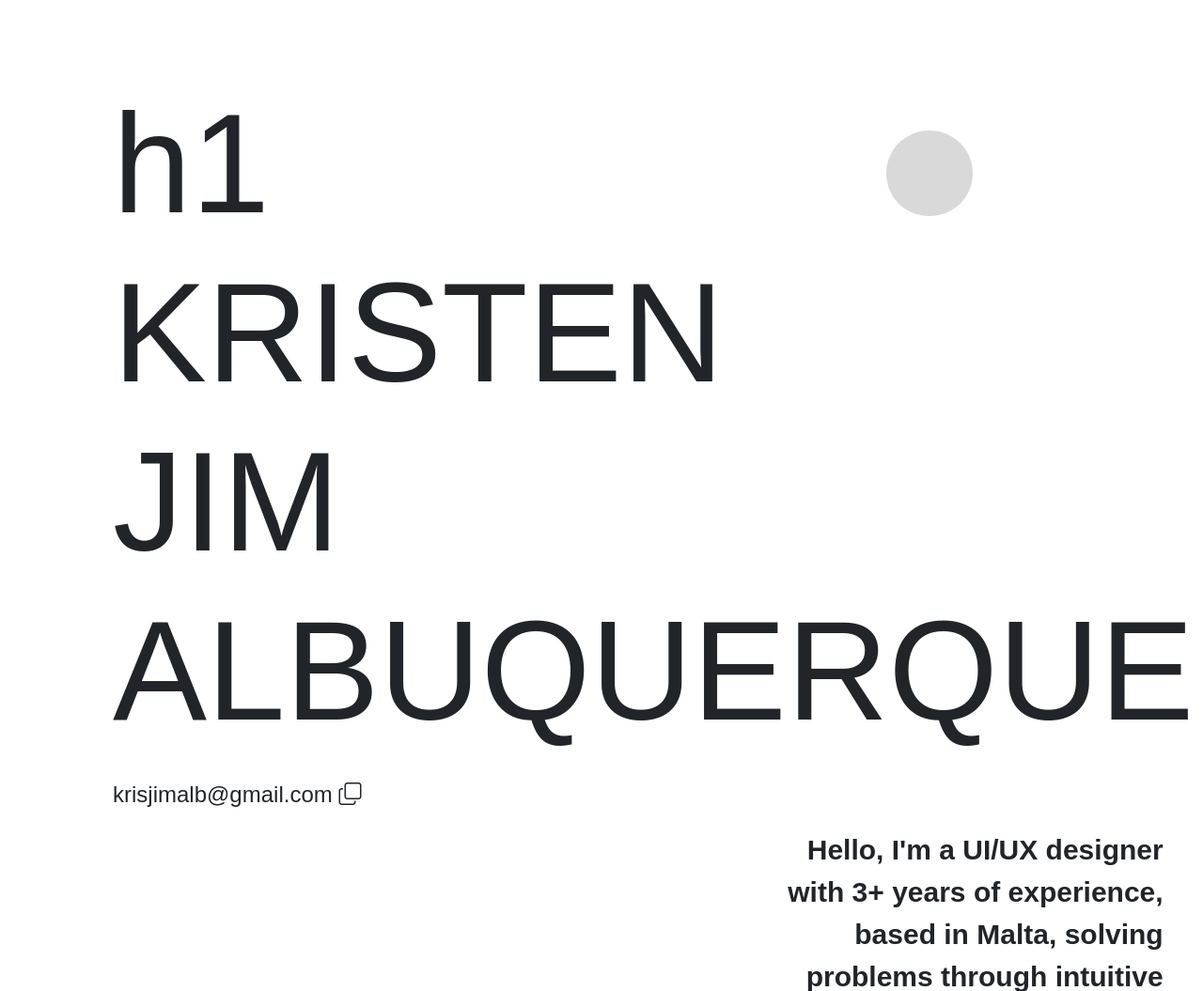
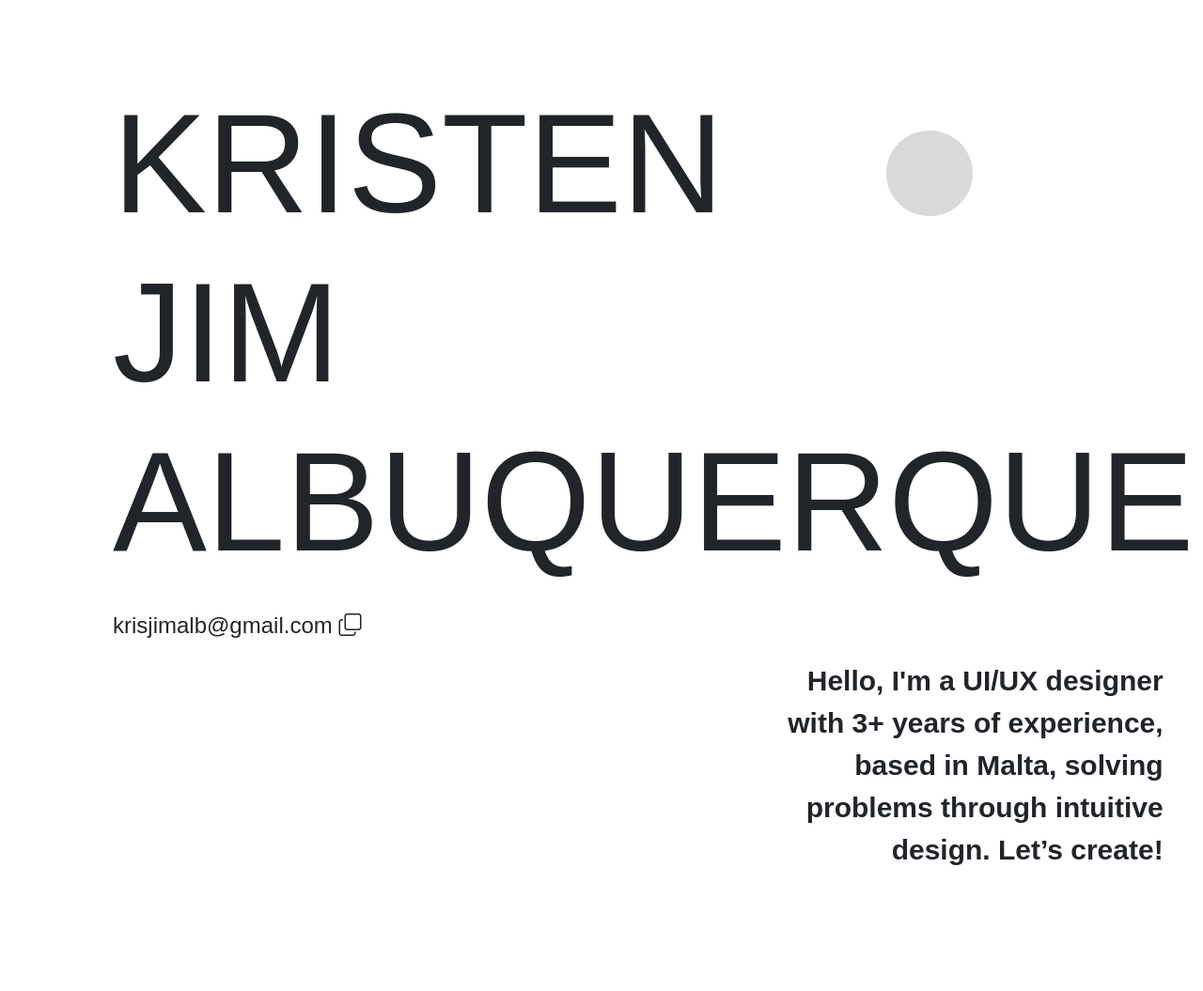
Before and after one commit to shravanshetty-21/kristenjim, a Django app: page / in a window 1280 px wide. Shown: the part 106-1161 px from the top of the page at 94% size. Run offline with Django 5.2, Linux system fonts and the light colour scheme; some web fonts are replaced.

Commit message:
removed h1

```diff
--- a/templates/components/home.html
+++ b/templates/components/home.html
@@ -6,7 +6,7 @@
 {% block content %}
 <div class="page-container">
     <div class="custom-heading-container mb-4">
-        <h1 class="custom-heading">h1 KRISTEN JIM ALBUQUERQUE</h1>
+        <h1 class="custom-heading">KRISTEN JIM ALBUQUERQUE</h1>
         <button class="circle-button"></button>
     </div>
     <span class="portfolio-email fs-2 mt-5" onclick="copyEmail()">krisjimalb@gmail.com <i class="bi bi-copy"></i></span>
```
